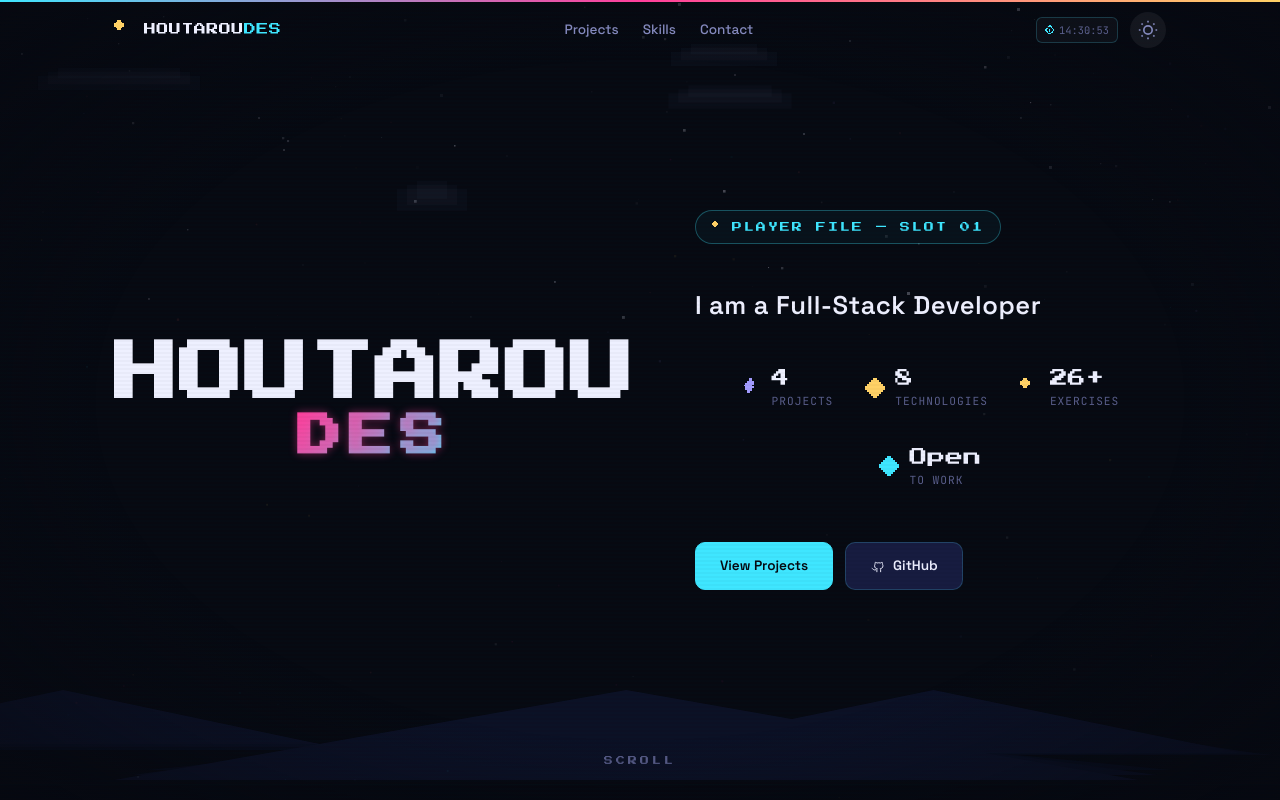
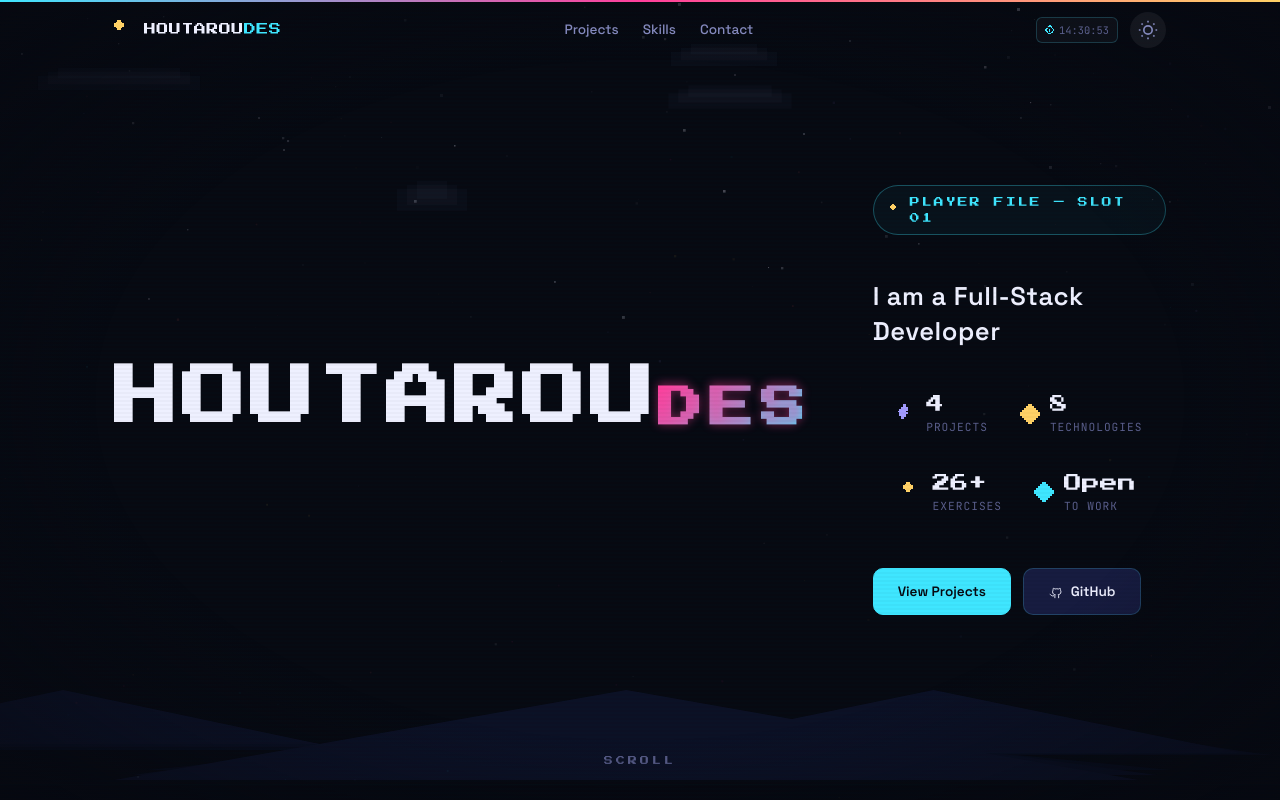
Before and after one commit to houtaroudes/houtaroudes-portfolio, a React (Vite) app: page / in a window 1280 px wide. Shown: the top 800 px of the page. Built offline with nearby package versions, Linux system fonts and the light colour scheme.

Commit message:
stronger letter pulse, floating name, light theme cards

```diff
--- a/src/App.jsx
+++ b/src/App.jsx
@@ -566,18 +566,25 @@ export default function Portfolio() {
               style={{ opacity: showContent ? 1 : 0 }}
             >
               <h1 className="hero-name hero-name-stacked">
+                <motion.div
+                  className="hero-name-float"
+                  animate={{ y: [0, -6, 0] }}
+                  transition={{ duration: 4, repeat: Infinity, ease: 'easeInOut', delay: 1.5 }}
+                >
+                  {/* HOUTAROU row */}
                   <motion.span
-                  animate={{ letterSpacing: ['0px', '2px', '0px'] }}
-                  transition={{ duration: 3, repeat: Infinity, ease: 'easeInOut', delay: 1 }}
+                    animate={{ letterSpacing: ['0px', '6px', '0px'] }}
+                    transition={{ duration: 4, repeat: Infinity, ease: 'easeInOut', delay: 1 }}
                   >
                     HOUTAROU
                   </motion.span>
+                  {/* DES row */}
                   <motion.span
                     className="gradient-accent"
                     animate={{
                       textShadow: [
                         '0 0 8px rgba(255,63,156,0.4)',
-                      '0 0 20px rgba(255,63,156,0.8)',
+                        '0 0 30px rgba(255,63,156,0.9)',
                         '0 0 8px rgba(255,63,156,0.4)',
                       ],
                     }}
@@ -585,6 +592,7 @@ export default function Portfolio() {
                   >
                     DES
                   </motion.span>
+                </motion.div>
               </h1>
             </motion.div>
 
@@ -879,6 +887,30 @@ nav.scrolled {
 [data-theme="light"] nav a:not(.logo):hover,
 [data-theme="light"] nav a.nav-active {
   color: var(--cyan);
+}
+[data-theme="light"] .project-card {
+  background: var(--panel);
+  border-color: rgba(0,0,0,0.08);
+  box-shadow: 0 1px 3px rgba(0,0,0,0.04);
+}
+[data-theme="light"] .project-card:hover {
+  border-color: var(--cyan);
+  box-shadow: 0 4px 12px rgba(8,145,178,0.1);
+}
+[data-theme="light"] .featured-card {
+  background: white;
+  border-color: rgba(0,0,0,0.1);
+  box-shadow: 0 2px 8px rgba(0,0,0,0.04);
+}
+[data-theme="light"] .skill-badge {
+  background: white;
+  border-color: rgba(0,0,0,0.08);
+}
+[data-theme="light"] .card-desc {
+  color: var(--dim);
+}
+[data-theme="light"] .card-year {
+  color: var(--dimmer);
 }
 .nav-inner {
   max-width: 1100px;
```
Lines whose indentation alone changed are shown as unchanged.
